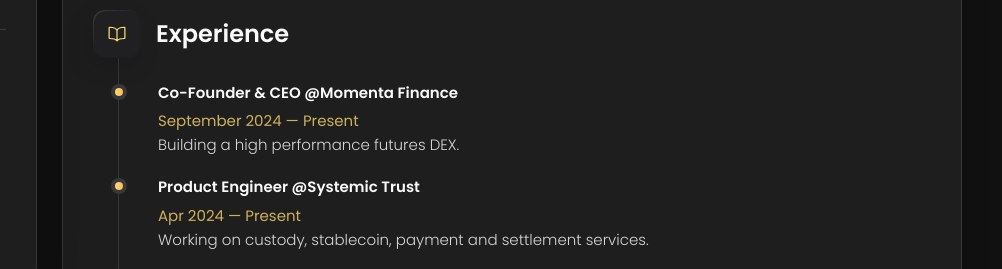
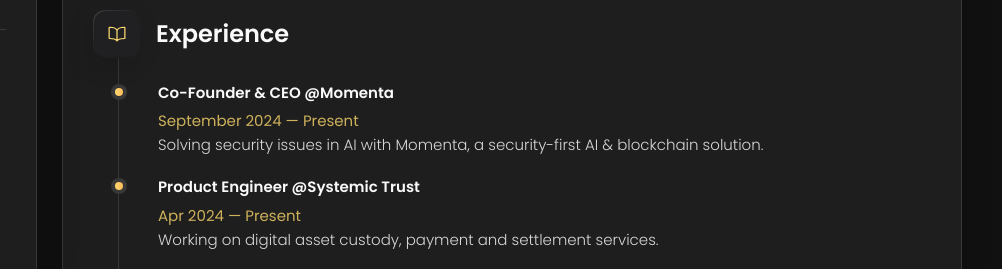
Before and after one commit to selcukemiravci/selcukemiravci.github.io, a website: page index.html in a window 1280 px wide. Both pictures are taken after a click on the button "Resume". Shown: the part 381-650 px from the top of the page, 278-1280 px from the left. Drawn offline with nearby package versions, Linux system fonts and the light colour scheme.

Commit message:
Update index.html

```diff
--- a/index.html
+++ b/index.html
@@ -214,11 +214,12 @@
           <p>
             I'm passionate about exploring emerging technologies, particularly in decentralized infrastructures, crypto
             consumer payments, DIDs and LLMs.
-            Currently, I'm building a high-performance futures DEX, Momenta Finance, and developing custody, stablecoin,
+            Currently, I'm building a AI & blockchain based consumer security solution Momenta , and developing digital
+            asset
+            custody,
             payment, and settlement services at Systemic Trust.
           </p>
         </section>
-
 
         <!--
           - service
@@ -353,12 +354,12 @@
           <ol class="timeline-list">
             <li class="timeline-item">
 
-              <h4 class="h4 timeline-item-title">Co-Founder & CEO @Momenta Finance</h4>
+              <h4 class="h4 timeline-item-title">Co-Founder & CEO @Momenta</h4>
 
               <span>September 2024 — Present</span>
 
               <p class="timeline-text">
-                Building a high performance futures DEX.
+                Solving security issues in AI with Momenta, a security-first AI & blockchain solution.
               </p>
 
             </li>
@@ -369,7 +370,7 @@
               <span>Apr 2024 — Present</span>
 
               <p class="timeline-text">
-                Working on custody, stablecoin, payment and settlement services.
+                Working on digital asset custody, payment and settlement services.
               </p>
 
             </li>
```
